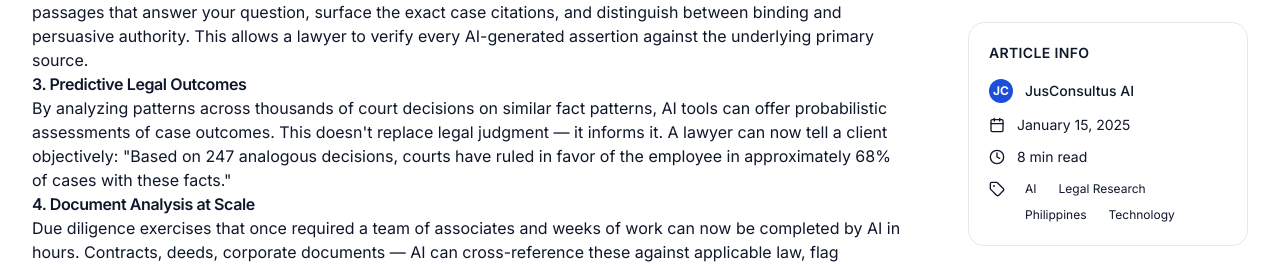
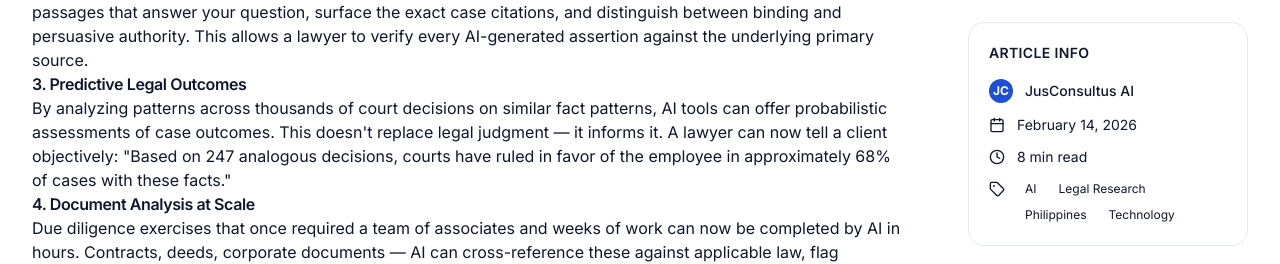
Before and after one commit to jusconsultusai/legalresearch.ai, a Next.js app: page /blog/ai-legal-research-philippines in a window 1280 px wide. Shown: the part 1112-1376 px from the top of the page. Built offline with nearby package versions, Linux system fonts and the light colour scheme; no server answers.

Commit message:
ui(marketing): hide about icons, fix copyright year, update blog dates

```diff
--- a/src/app/(marketing)/about/page.tsx
+++ b/src/app/(marketing)/about/page.tsx
@@ -1,7 +1,7 @@
 import Link from "next/link";
 import { Badge } from "@/components/ui";
 import { getCurrentUser } from "@/lib/auth";
-import { Scale, Users, Target, Globe, ArrowRight } from "lucide-react";
+import { Users, ArrowRight } from "lucide-react";
 
 export default async function AboutPage() {
   const user = await getCurrentUser();
@@ -23,12 +23,11 @@ export default async function AboutPage() {
         {/* Mission */}
         <div className="grid md:grid-cols-3 gap-6">
           {[
-            { icon: <Scale className="w-8 h-8 text-primary-600" />, title: "Our Mission", desc: "To democratize access to Philippine legal information through cutting-edge AI technology, helping legal professionals research faster and citizens understand their rights." },
-            { icon: <Target className="w-8 h-8 text-green-600" />, title: "Our Vision", desc: "A Philippines where every citizen can easily navigate the legal system, and every legal professional has a powerful AI research partner at their fingertips." },
-            { icon: <Globe className="w-8 h-8 text-blue-600" />, title: "Our Impact", desc: "Serving hundreds of legal professionals across the Philippines with AI-powered research tools that reduce research time by up to 80%." },
+            { title: "Our Mission", desc: "To democratize access to Philippine legal information through cutting-edge AI technology, helping legal professionals research faster and citizens understand their rights." },
+            { title: "Our Vision", desc: "A Philippines where every citizen can easily navigate the legal system, and every legal professional has a powerful AI research partner at their fingertips." },
+            { title: "Our Impact", desc: "Serving hundreds of legal professionals across the Philippines with AI-powered research tools that reduce research time by up to 80%." },
           ].map((item) => (
             <div key={item.title} className="p-6 rounded-2xl border border-border">
-              <div className="mb-4">{item.icon}</div>
               <h3 className="font-bold text-lg mb-2">{item.title}</h3>
               <p className="text-sm text-text-secondary">{item.desc}</p>
             </div>
@@ -39,7 +38,7 @@ export default async function AboutPage() {
         <div className="prose prose-lg max-w-none">
           <h2 className="text-2xl font-bold text-text-primary">Our Story</h2>
           <p className="text-text-secondary leading-relaxed">
-            JusConsultus AI was founded by a team of legal professionals and AI engineers who saw firsthand the challenges of legal research in the Philippines. Thousands of Supreme Court decisions, hundreds of laws, and countless executive issuances — navigating this vast body of legal knowledge consumed enormous time and resources.
+            JusConsultus AI was founded by a team of legal professionals and AI enthusiasts who saw firsthand the challenges of legal research in the Philippines. Thousands of Supreme Court decisions, hundreds of laws, and countless executive issuances — navigating this vast body of legal knowledge consumed enormous time and resources.
           </p>
           <p className="text-text-secondary leading-relaxed">
             We built JusConsultus AI to change that. By combining the latest advances in large language models, retrieval-augmented generation (RAG), and a comprehensive database of Philippine legal materials, we created a platform that can answer complex legal questions in seconds.
--- a/src/app/(marketing)/blog/[slug]/page.tsx
+++ b/src/app/(marketing)/blog/[slug]/page.tsx
@@ -205,7 +205,7 @@ export default async function BlogArticlePage({ params }: PageProps) {
                 <div>
                   <p className="font-semibold">JusConsultus AI</p>
                   <p className="text-sm text-muted-foreground">
-                    &copy; {new Date().getFullYear()} JusConsultus AI. All rights reserved. This
+                    &copy; 2025 JusConsultus AI. All rights reserved. This
                     article is an original publication of JusConsultus AI and may not be reproduced
                     without permission.
                   </p>
--- a/src/app/(marketing)/layout.tsx
+++ b/src/app/(marketing)/layout.tsx
@@ -48,7 +48,7 @@ export default function MarketingLayout({
             </div>
           </div>
           <div className="mt-12 pt-8 border-t border-gray-800 text-center text-sm text-gray-500">
-            &copy; {new Date().getFullYear()} JusConsultus AI. All rights reserved.
+            &copy; 2025 JusConsultus AI. All rights reserved.
           </div>
         </div>
       </footer>
--- a/src/lib/blog-posts.ts
+++ b/src/lib/blog-posts.ts
@@ -17,7 +17,7 @@ export const BLOG_POSTS: BlogPost[] = [
     excerpt:
       "Discover how artificial intelligence is reshaping how Filipino lawyers conduct legal research, from automated case analysis to predictive legal outcomes.",
     category: "AI & Law",
-    date: "2025-01-15",
+    date: "2026-02-14",
     readTime: "8 min read",
     featured: true,
     tags: ["AI", "Legal Research", "Philippines", "Technology"],
@@ -71,7 +71,7 @@ export const BLOG_POSTS: BlogPost[] = [
     excerpt:
       "Everything practitioners need to know about the Data Privacy Act — from the rights of data subjects to the obligations of personal information controllers and processors.",
     category: "Philippine Law",
-    date: "2025-01-10",
+    date: "2026-01-28",
     readTime: "12 min read",
     featured: true,
     tags: ["Data Privacy", "Republic Act 10173", "NPC", "Compliance"],
@@ -158,7 +158,7 @@ export const BLOG_POSTS: BlogPost[] = [
     excerpt:
       "Our new Context Awareness engine understands the full scope of your legal query, delivering more accurate and relevant results for Philippine jurisprudence.",
     category: "Legal Tech",
-    date: "2025-01-05",
+    date: "2026-01-10",
     readTime: "5 min read",
     featured: false,
     tags: ["Product Update", "AI", "Context Awareness"],
@@ -216,7 +216,7 @@ export const BLOG_POSTS: BlogPost[] = [
     excerpt:
       "A curated digest of the most impactful Supreme Court decisions rendered in 2024, covering labor, criminal, civil, and constitutional law.",
     category: "Case Studies",
-    date: "2024-12-28",
+    date: "2025-12-20",
     readTime: "15 min read",
     featured: false,
     tags: ["Supreme Court", "Jurisprudence", "2024", "Case Digest"],
@@ -270,7 +270,7 @@ export const BLOG_POSTS: BlogPost[] = [
     excerpt:
       "Learn how to leverage document templates and AI-assisted drafting to reduce turnaround time while maintaining the quality of your legal documents.",
     category: "Guides",
-    date: "2024-12-20",
+    date: "2025-12-05",
     readTime: "10 min read",
     featured: false,
     tags: ["Document Drafting", "Automation", "Legal Tech", "Guides"],
@@ -345,7 +345,7 @@ export const BLOG_POSTS: BlogPost[] = [
     excerpt:
       "An analysis of the practical challenges and considerations in implementing the Bawal Bastos Law across local government units and workplaces.",
     category: "Philippine Law",
-    date: "2024-12-15",
+    date: "2025-11-22",
     readTime: "7 min read",
     featured: false,
     tags: ["Safe Spaces Act", "Gender-Based Violence", "Workplace Law", "LGU"],
@@ -404,7 +404,7 @@ export const BLOG_POSTS: BlogPost[] = [
     excerpt:
       "Understanding how RAG technology enables AI systems to provide accurate, citation-backed legal answers instead of generic responses.",
     category: "AI & Law",
-    date: "2024-12-10",
+    date: "2025-11-15",
     readTime: "6 min read",
     featured: false,
     tags: ["RAG", "AI Technology", "Legal Research", "Citations"],
@@ -467,7 +467,7 @@ export const BLOG_POSTS: BlogPost[] = [
     excerpt:
       "A practitioner's guide to the latest amendments affecting marriage, property relations, and parental authority under Philippine law.",
     category: "Philippine Law",
-    date: "2024-12-05",
+    date: "2025-11-08",
     readTime: "9 min read",
     featured: false,
     tags: ["Family Code", "Marriage", "Parental Authority", "Property Relations"],
```
